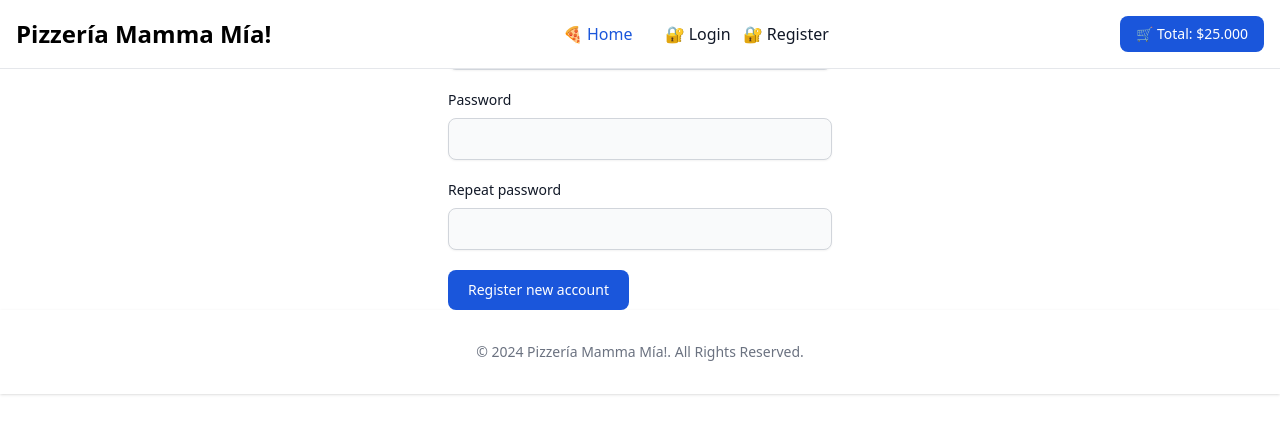
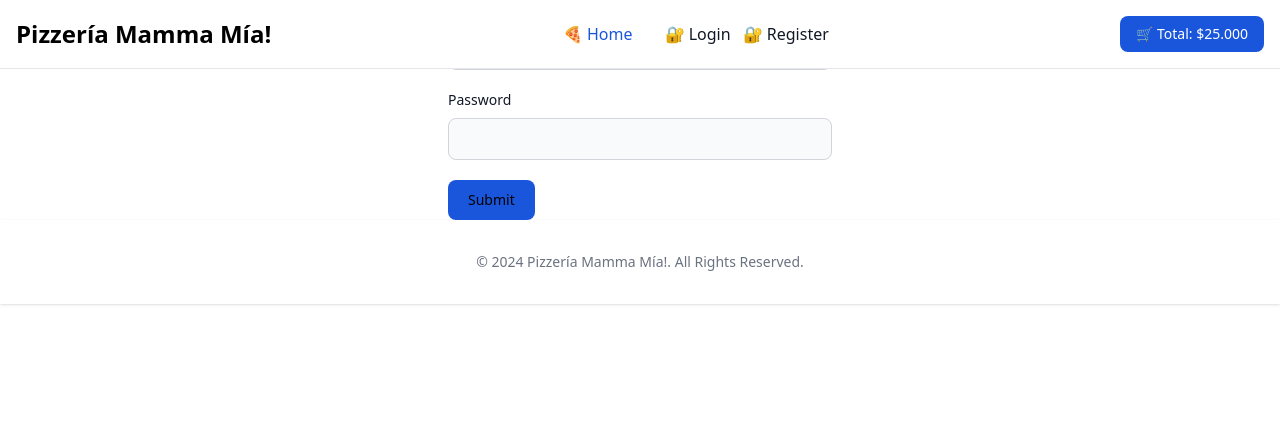
Before and after one commit to cesarpatriciovm/repo-pizzeria, a React (Vite) app: page / in a window 1280 px wide. Shown: the top 434 px of the page. Built offline with nearby package versions, Linux system fonts and the light colour scheme.

Commit message:
feat(login): agregados requerimientos a formulario

```diff
--- a/src/App.jsx
+++ b/src/App.jsx
@@ -2,9 +2,9 @@
 import './App.css'
 import Footer from './assets/components/Footer'
 import Navbar from './assets/components/Navbar'
-// import Login from './assets/pages/Login'
+import Login from './assets/pages/Login'
 // import Home from './assets/pages/Home'
-import Register from './assets/pages/Register'
+// import Register from './assets/pages/Register'
 
 function App() {
 
@@ -12,8 +12,8 @@ function App() {
     <>
       <Navbar />
       <div className='my-20'>
-        <Register />
-        {/* <Login /> */}
+        {/* <Register /> */}
+        <Login />
       </div>
       {/* <Home /> */}
       <Footer />
--- a/src/assets/pages/Login.jsx
+++ b/src/assets/pages/Login.jsx
@@ -1,19 +1,35 @@
+import { useState } from "react";
+
 function Login () {
+  const [email, setEmail] = useState('');
+  const [password, setPassword] = useState('');
+  const [error, setError] = useState('');
+  const validateInput = (e) => {
+    e.preventDefault();
+    if (!email || !password) {
+      setError('Todos los campos son obligatorios');
+      return;
+    }
+
+    if (password.length < 6) {
+      setError('La contraseña debe tener al menos 6 caracteres');
+      return;
+    }
+    setError(false);
+    setEmail('');
+    setPassword('');
+    console.log('Inicio de sesión exitoso:', { email, password });
+  }
   return (
-    <form className="max-w-sm mx-auto">
+    <form className="max-w-sm mx-auto" onSubmit={validateInput}>
+      {error && <div className="bg-red-100 border border-red-400 text-red-700 px-4 py-3 rounded relative mb-5" role="alert"><strong className="font-bold">Error!</strong> <span className="block sm:inline">{error}</span></div>}
       <div className="mb-5">
         <label htmlFor="email" className="block mb-2 text-sm font-medium text-gray-900 dark:text-blue-950">Email</label>
-        <input type="email" id="email" className="bg-gray-50 border border-gray-300 text-gray-900 text-sm rounded-lg focus:ring-blue-500 focus:border-blue-500 block w-full p-2.5 dark:bg-gray-700 dark:border-gray-600 dark:placeholder-gray-400 dark:text-blue-950 dark:focus:ring-blue-500 dark:focus:border-blue-500" placeholder="name@mail.com" required />
+        <input type="email" id="email" className="bg-gray-50 border border-gray-300 text-gray-900 text-sm rounded-lg focus:ring-blue-500 focus:border-blue-500 block w-full p-2.5 dark:bg-gray-700 dark:border-gray-600 dark:placeholder-gray-400 dark:text-blue-950 dark:focus:ring-blue-500 dark:focus:border-blue-500" placeholder="name@mail.com" onChange={(e) => setEmail(e.target.value)} value={email} />
       </div>
       <div className="mb-5">
         <label htmlFor="password" className="block mb-2 text-sm font-medium text-gray-900 dark:text-blue-950">Password</label>
-        <input type="password" id="password" className="bg-gray-50 border border-gray-300 text-gray-900 text-sm rounded-lg focus:ring-blue-500 focus:border-blue-500 block w-full p-2.5 dark:bg-gray-700 dark:border-gray-600 dark:placeholder-gray-400 dark:text-blue-950 dark:focus:ring-blue-500 dark:focus:border-blue-500" required />
-      </div>
-      <div className="flex items-start mb-5">
-        <div className="flex items-center h-5">
-          <input id="remember" type="checkbox" value="" className="w-4 h-4 border border-gray-300 rounded bg-gray-50 focus:ring-3 focus:ring-blue-300 dark:bg-gray-700 dark:border-gray-600 dark:focus:ring-blue-600 dark:ring-offset-gray-800 dark:focus:ring-offset-gray-800" required />
-        </div>
-        <label htmlFor="remember" className="ms-2 text-sm font-medium text-gray-900 dark:text-blue-950">Remember me</label>
+        <input type="password" id="password" className="bg-gray-50 border border-gray-300 text-gray-900 text-sm rounded-lg focus:ring-blue-500 focus:border-blue-500 block w-full p-2.5 dark:bg-gray-700 dark:border-gray-600 dark:placeholder-gray-400 dark:text-blue-950 dark:focus:ring-blue-500 dark:focus:border-blue-500" onChange={(e) => setPassword(e.target.value)} value={password} />
       </div>
       <button type="submit" className="text-blue-950 bg-blue-700 hover:bg-blue-800 focus:ring-4 focus:outline-none focus:ring-blue-300 font-medium rounded-lg text-sm w-full sm:w-auto px-5 py-2.5 text-center dark:bg-blue-600 dark:hover:bg-blue-700 dark:focus:ring-blue-800">Submit</button>
     </form>
```
